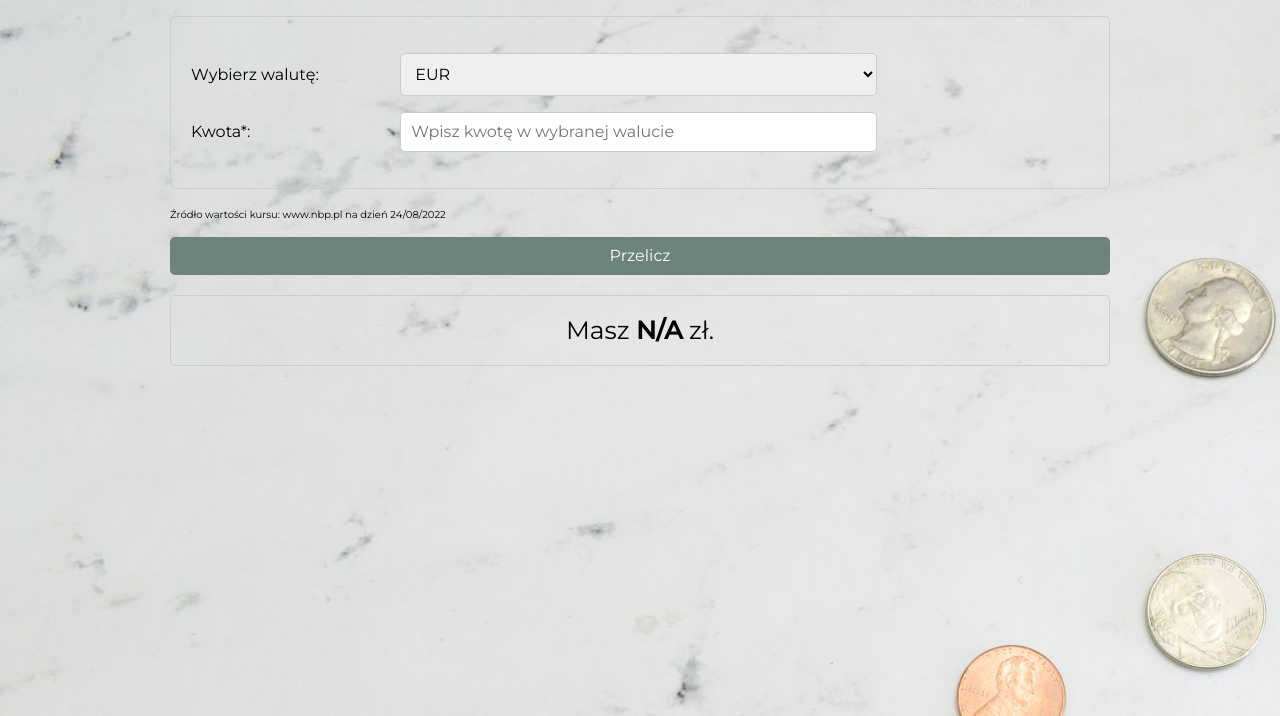
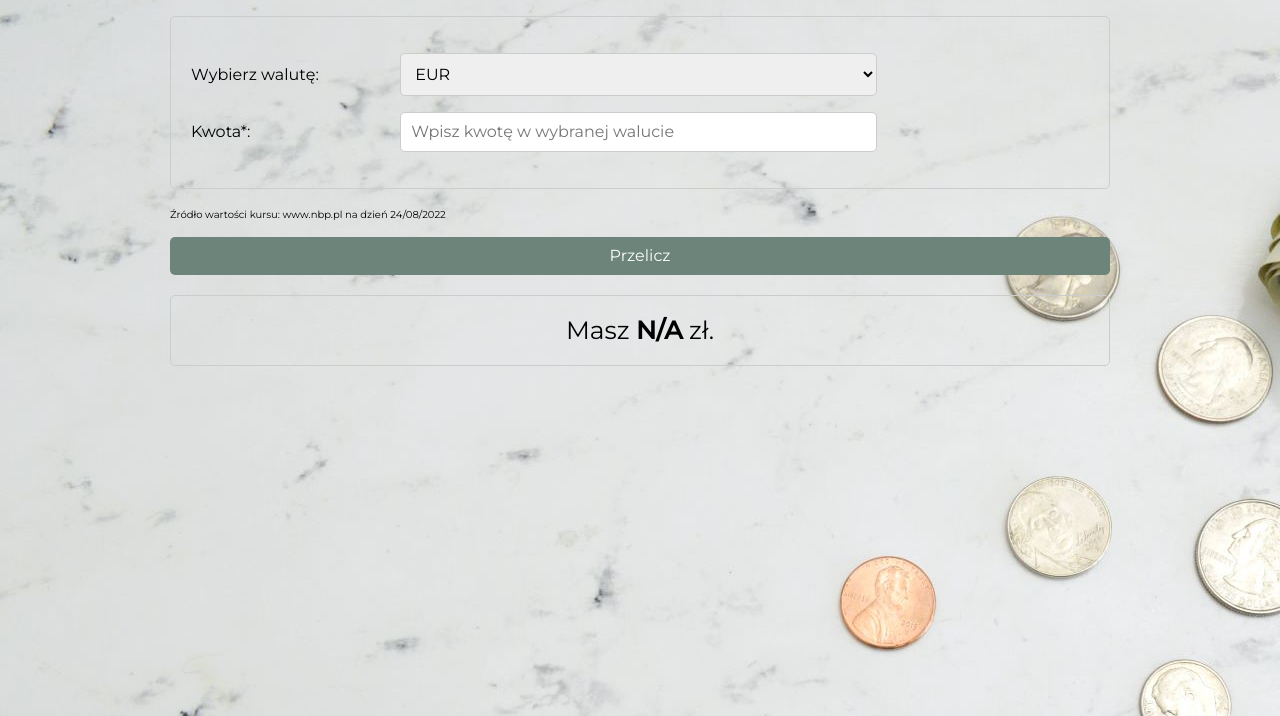
Before and after one commit to ewamp/currency-converter, a plain HTML site: page index.html in a window 1280 px wide. Shown: the part 84-800 px from the top of the page. Drawn offline with nearby package versions, Linux system fonts and the light colour scheme.

Commit message:
background image size changed

```diff
--- a/css/style.css
+++ b/css/style.css
@@ -8,5 +8,5 @@ html {
 
 body {
     font-family: 'Montserrat', sans-serif;
-    background-image: url("../images/money4.jpg");
+    background-image: url("../images/money3.jpg");
 }
```
Also changed, not shown: images/money2.jpg (added), images/money3.jpg (added).
